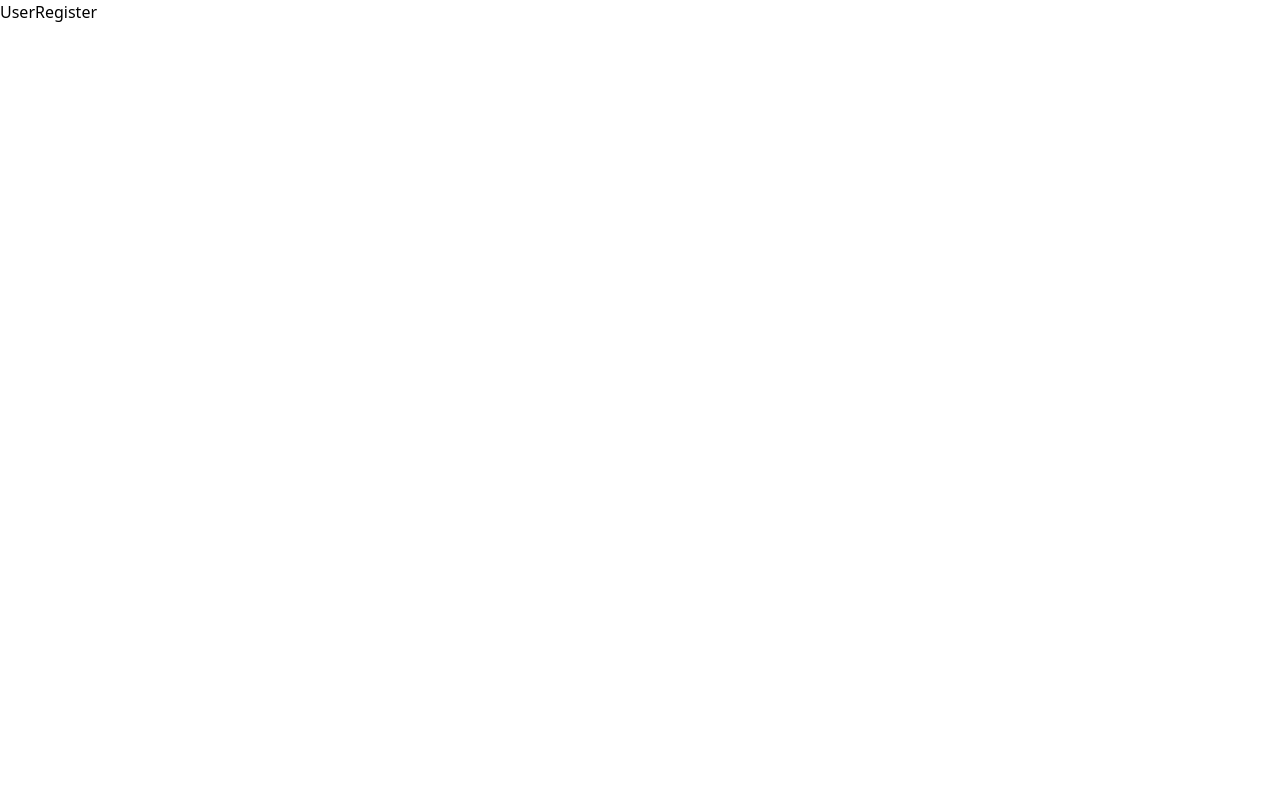
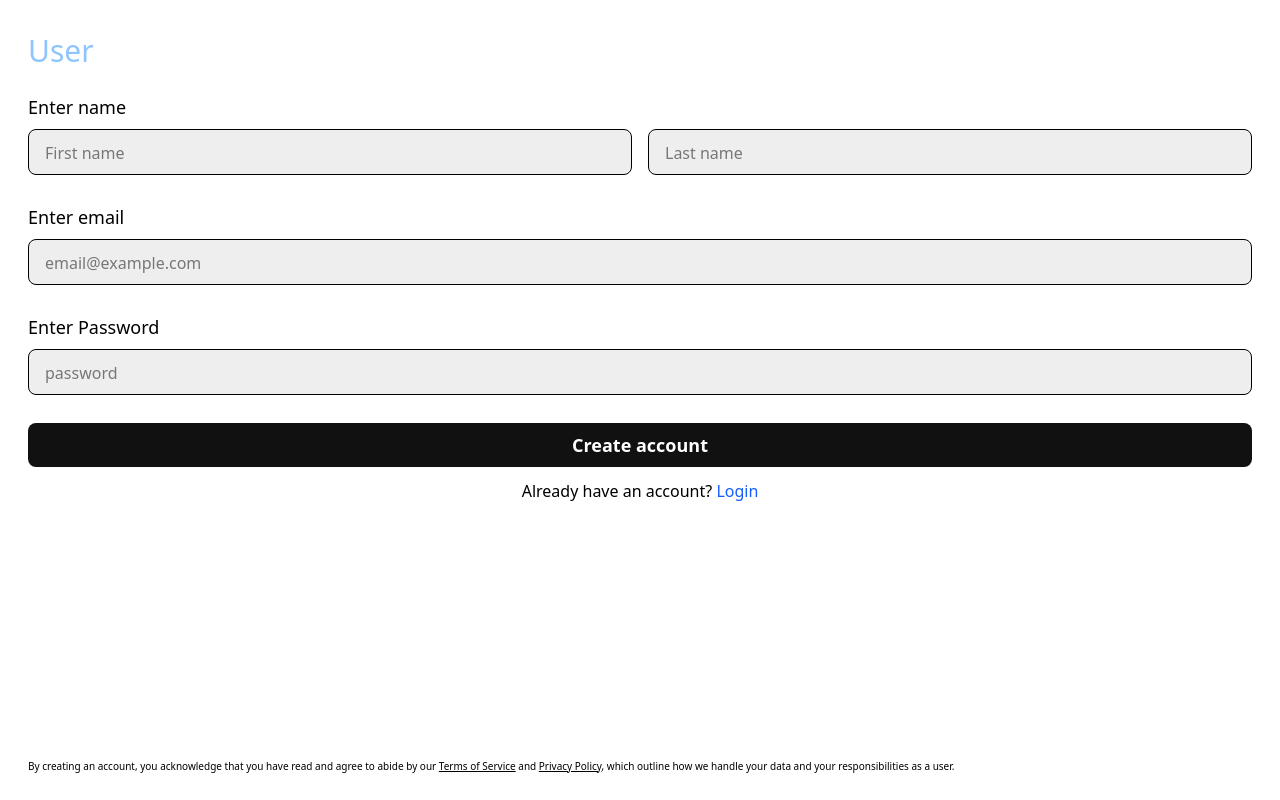
Before and after one commit to AnishDhomase/Genie, a React (Vite) app in the folder Frontend/: page /register in a window 1280 px wide. Built offline with nearby package versions, Linux system fonts and the light colour scheme.

Commit message:
feat(Frontend): Add register page for user
Added register page for user.

```diff
--- a/Frontend/src/pages/GenieLogin.jsx
+++ b/Frontend/src/pages/GenieLogin.jsx
@@ -64,7 +64,7 @@ const GenieLogin = () => {
         </form>
         <p className="text-center">
           New here?{" "}
-          <Link to="/genie-signup" className="text-blue-600">
+          <Link to="/genie-register" className="text-blue-600">
             Create an account
           </Link>
         </p>
--- a/Frontend/src/pages/UserLogin.jsx
+++ b/Frontend/src/pages/UserLogin.jsx
@@ -63,7 +63,7 @@ const UserLogin = () => {
         </form>
         <p className="text-center">
           New here?{" "}
-          <Link to="/signup" className="text-blue-600">
+          <Link to="/register" className="text-blue-600">
             Create an account
           </Link>
         </p>
--- a/Frontend/src/pages/UserRegister.jsx
+++ b/Frontend/src/pages/UserRegister.jsx
@@ -1,7 +1,116 @@
 import React from "react";
+import { useState } from "react";
+import { Link } from "react-router-dom";
 
 const UserRegister = () => {
-  return <div>UserRegister</div>;
+  const [email, setEmail] = useState("");
+  const [password, setPassword] = useState("");
+  const [firstName, setFirstName] = useState("");
+  const [lastName, setLastName] = useState("");
+  const [userData, setUserData] = useState({});
+
+  const submitHandler = async (e) => {
+    e.preventDefault();
+    const newUser = {
+      fullname: {
+        firstname: firstName,
+        lastname: lastName,
+      },
+      email: email,
+      password: password,
+    };
+
+    setUserData(newUser);
+
+    setEmail("");
+    setFirstName("");
+    setLastName("");
+    setPassword("");
+  };
+  return (
+    <div>
+      <div className="p-7 h-screen flex flex-col justify-between">
+        <div>
+          <h1 className="text-[30px] text-blue-300 font-medium mb-[20px]">
+            User
+          </h1>
+
+          <form
+            onSubmit={(e) => {
+              submitHandler(e);
+            }}
+          >
+            <h3 className="text-lg w-1/2  font-medium mb-2">Enter name</h3>
+            <div className="flex gap-4 mb-7">
+              <input
+                required
+                className="bg-[#eeeeee] w-1/2 rounded-lg px-4 py-2 border  text-lg placeholder:text-base"
+                type="text"
+                placeholder="First name"
+                value={firstName}
+                onChange={(e) => {
+                  setFirstName(e.target.value);
+                }}
+              />
+              <input
+                required
+                className="bg-[#eeeeee] w-1/2  rounded-lg px-4 py-2 border  text-lg placeholder:text-base"
+                type="text"
+                placeholder="Last name"
+                value={lastName}
+                onChange={(e) => {
+                  setLastName(e.target.value);
+                }}
+              />
+            </div>
+
+            <h3 className="text-lg font-medium mb-2">Enter email</h3>
+            <input
+              required
+              value={email}
+              onChange={(e) => {
+                setEmail(e.target.value);
+              }}
+              className="bg-[#eeeeee] mb-7 rounded-lg px-4 py-2 border w-full text-lg placeholder:text-base"
+              type="email"
+              placeholder="email@example.com"
+            />
+
+            <h3 className="text-lg font-medium mb-2">Enter Password</h3>
+
+            <input
+              className="bg-[#eeeeee] mb-7 rounded-lg px-4 py-2 border w-full text-lg placeholder:text-base"
+              value={password}
+              onChange={(e) => {
+                setPassword(e.target.value);
+              }}
+              required
+              type="password"
+              placeholder="password"
+            />
+
+            <button className="bg-[#111] text-white font-semibold mb-3 rounded-lg px-4 py-2 w-full text-lg placeholder:text-base">
+              Create account
+            </button>
+          </form>
+          <p className="text-center">
+            Already have an account?{" "}
+            <Link to="/login" className="text-blue-600">
+              Login
+            </Link>
+          </p>
+        </div>
+        <div>
+          <p className="text-[10px] leading-tight text-justify">
+            By creating an account, you acknowledge that you have read and agree
+            to abide by our <span className="underline">Terms of Service</span>{" "}
+            and <span className="underline">Privacy Policy</span>, which outline
+            how we handle your data and your responsibilities as a user.{" "}
+          </p>
+        </div>
+      </div>
+    </div>
+  );
 };
 
 export default UserRegister;
```
